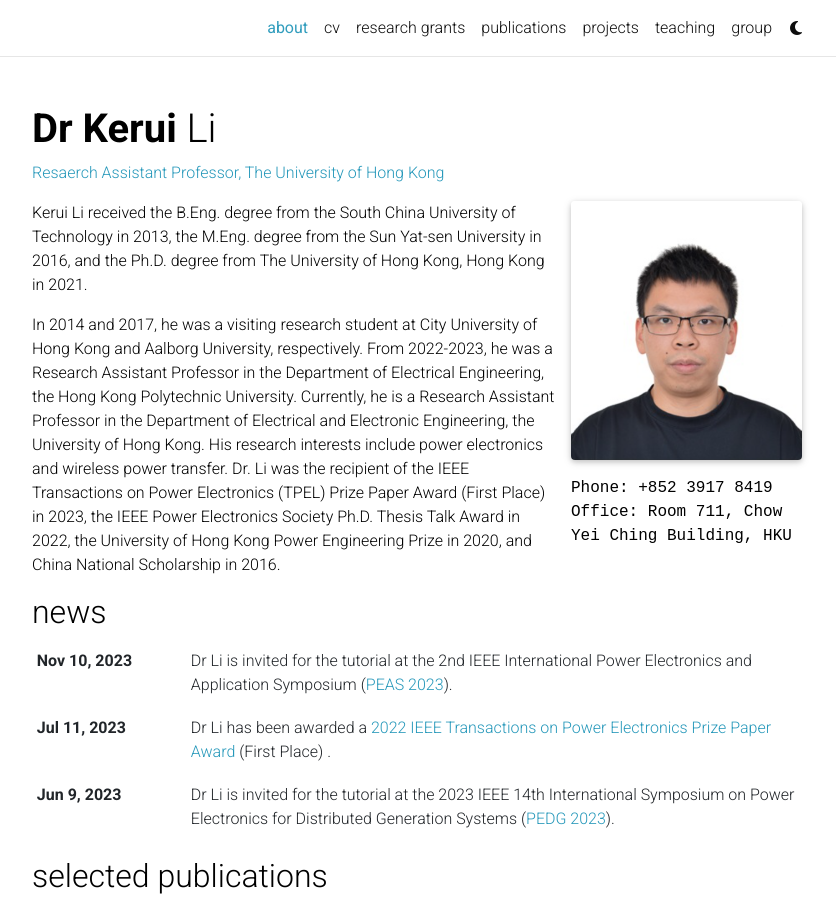
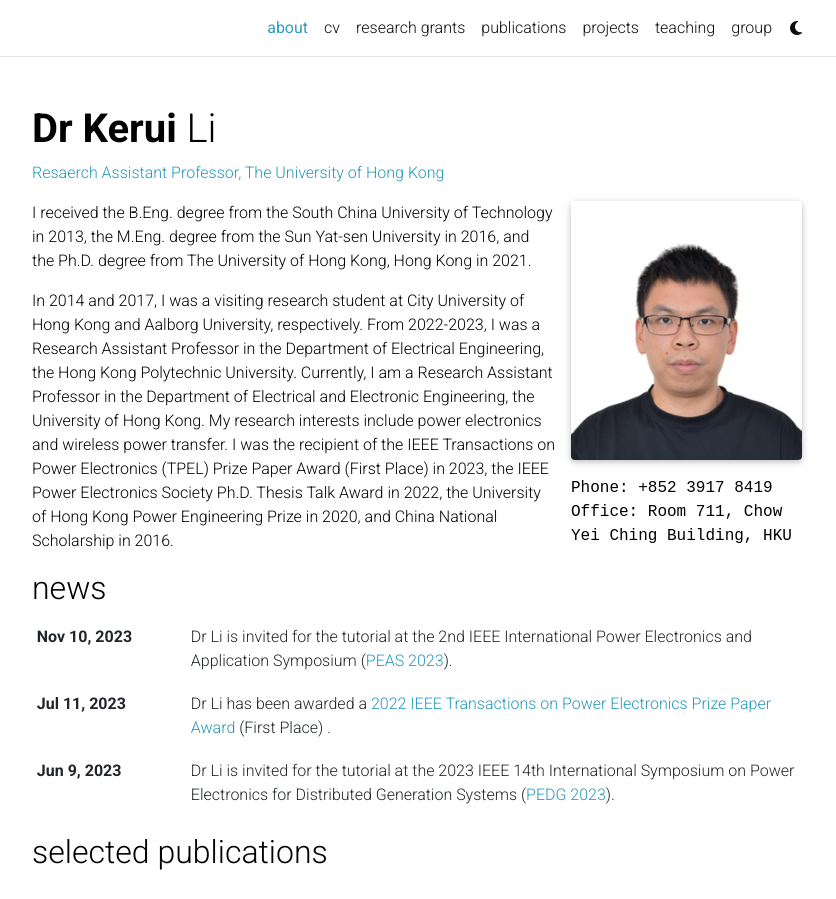
Before and after one commit to keruili/keruili.github.io, a Jekyll site: the page built from _pages/about.md, in a window 1280 px wide and 1213 px high, cut to the strip 0-899 px from the top of the window. Shown: the whole strip, without its empty margins (223-1059 px from the left). Built offline with Jekyll 4.4.1, drawn with Linux system fonts in a browser that asks for light colours; full-size pictures stand in for the smaller copies a plugin makes; some web fonts are replaced; comment, search, counter and statistics services are not loaded; a style sheet for code colours, icons or effects is not loaded.

Commit message:
Update about.md

```diff
--- a/_pages/about.md
+++ b/_pages/about.md
@@ -16,6 +16,6 @@ selected_papers: true # includes a list of papers marked as "selected={true}"
 social: true  # includes social icons at the bottom of the page
 ---
 
-Kerui Li received the B.Eng. degree from the South China University of Technology in 2013, the M.Eng. degree from the Sun Yat-sen University in 2016, and the Ph.D. degree from The University of Hong Kong, Hong Kong in 2021.
+I received the B.Eng. degree from the South China University of Technology in 2013, the M.Eng. degree from the Sun Yat-sen University in 2016, and the Ph.D. degree from The University of Hong Kong, Hong Kong in 2021.
 
-In 2014 and 2017, he was a visiting research student at City University of Hong Kong and Aalborg University, respectively. From 2022-2023, he was a Research Assistant Professor in the Department of Electrical Engineering, the Hong Kong Polytechnic University. Currently, he is a Research Assistant Professor in the Department of Electrical and Electronic Engineering, the University of Hong Kong. His research interests include power electronics and wireless power transfer. Dr. Li was the recipient of the IEEE Transactions on Power Electronics (TPEL) Prize Paper Award (First Place) in 2023, the IEEE Power Electronics Society Ph.D. Thesis Talk Award in 2022, the University of Hong Kong Power Engineering Prize in 2020, and China National Scholarship in 2016.
+In 2014 and 2017, I was a visiting research student at City University of Hong Kong and Aalborg University, respectively. From 2022-2023, I was a Research Assistant Professor in the Department of Electrical Engineering, the Hong Kong Polytechnic University. Currently, I am a Research Assistant Professor in the Department of Electrical and Electronic Engineering, the University of Hong Kong. My research interests include power electronics and wireless power transfer. I was the recipient of the IEEE Transactions on Power Electronics (TPEL) Prize Paper Award (First Place) in 2023, the IEEE Power Electronics Society Ph.D. Thesis Talk Award in 2022, the University of Hong Kong Power Engineering Prize in 2020, and China National Scholarship in 2016.
```
